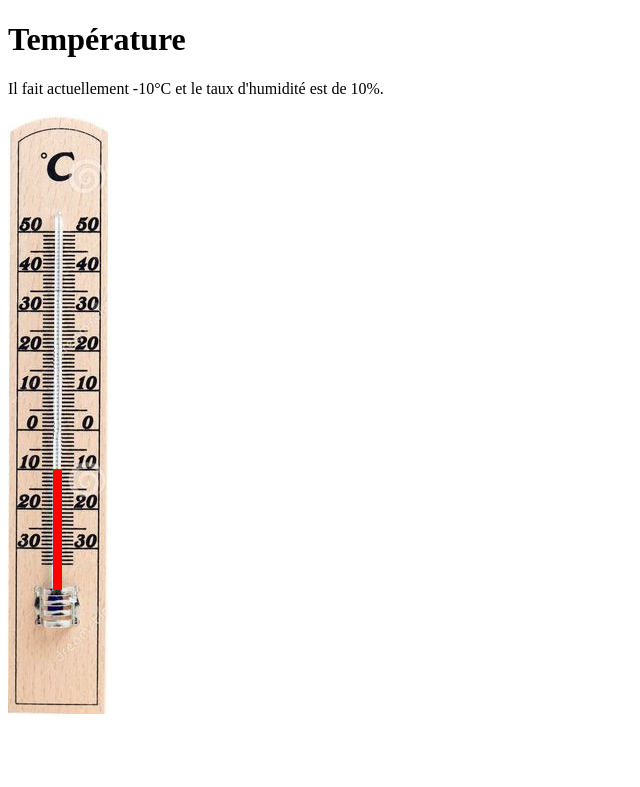
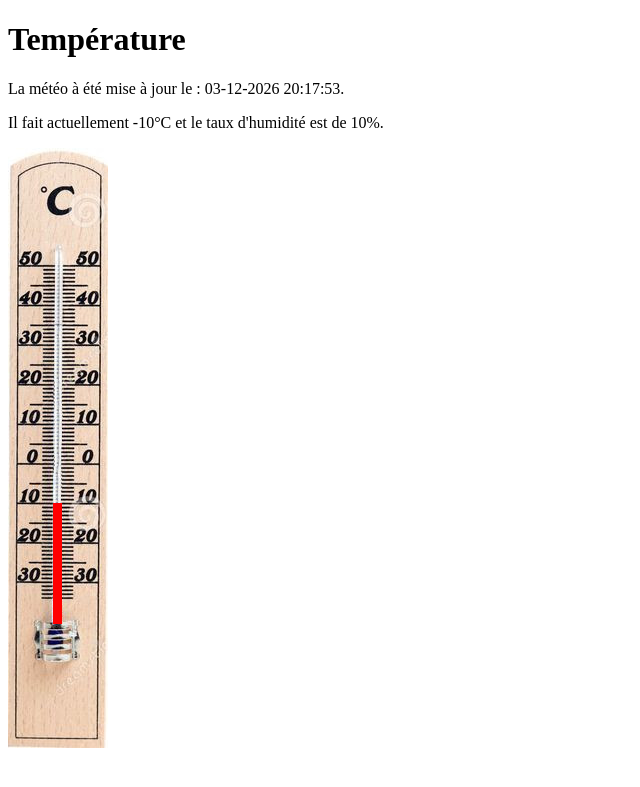
Before and after one commit to MemeAr/DHT11, a PHP site: page / in a window 1280 px wide. Shown: the top 787 px of the page, without its empty margins (0-640 px from the left). Run offline with PHP 8.4, Linux system fonts and the light colour scheme.

Commit message:
Intégrer la date et l'heure

```diff
--- a/index.php
+++ b/index.php
@@ -14,6 +14,10 @@
 
 		$bargraph_height = 161 + $info->temperature * 4;
 		$bargraph_top = 315 - $info->temperature * 4;
+
+		$filename = 'data.txt'; {
+            echo "La météo à été mise à jour le : " . date("d-m-Y         H:i:s.", filectime($filename));
+        }
 	?>
 
 	<p>Il fait actuellement <?php echo($info -> temperature);?>°C et le taux d'humidité est de <?php echo($info -> humidite);?>%.</p>
```
